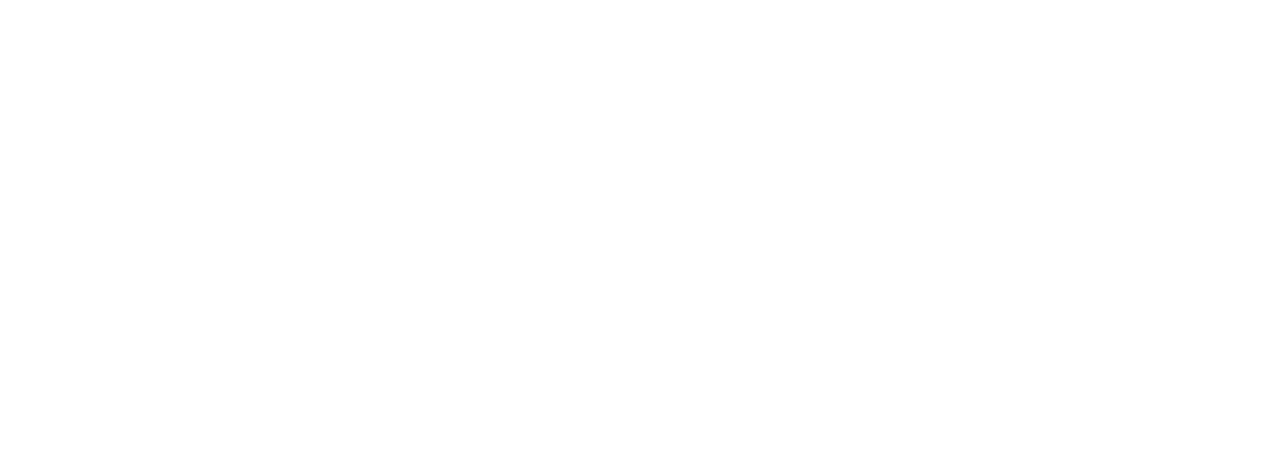
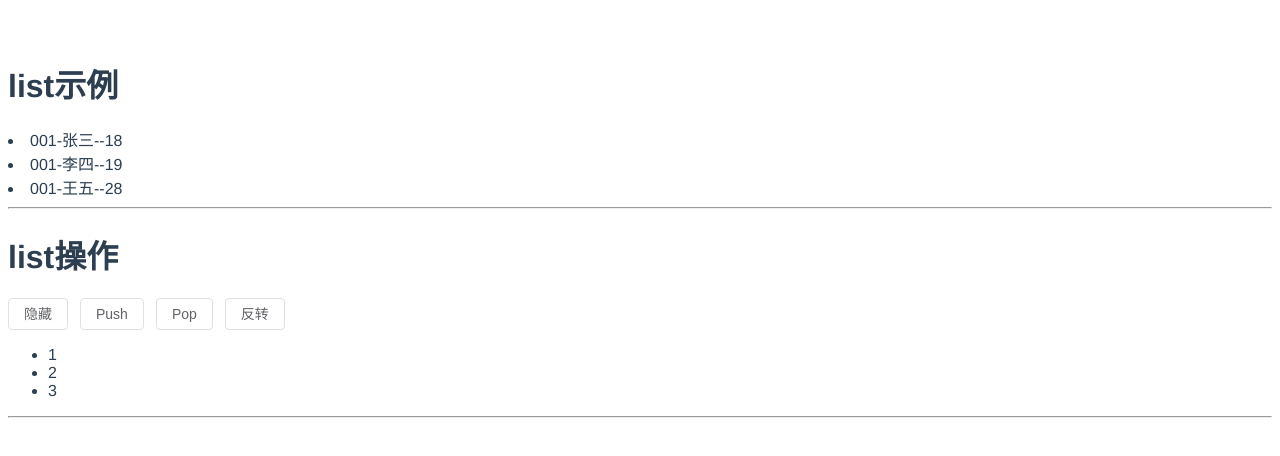
Before and after one commit to icenaked/abs_lab_front, a Vue app: page /vueLab in a window 1280 px wide. Before the commit this address had no page. Shown: the top 456 px of the page. Built offline with nearby package versions, Linux system fonts and the light colour scheme.

Commit message:
before use element container

```diff
--- a/src/router/index.js
+++ b/src/router/index.js
@@ -26,6 +26,12 @@ const routes = [
         path: "/error",
         name: "error",
         component: () => import("../views/error.vue"),
+    },
+    {
+        path: "/vueLab",
+        name: "VueLab",
+        component: () => import("../views/VueLab"),
+
     }
 
 ];
--- /dev/null
+++ b/src/views/VueLab.vue
@@ -0,0 +1,78 @@
+<template>
+  <div class="leftAlign">
+
+    <div>
+      <h1 class="leftAlign">list示例</h1>
+      <el-form id="list" class="leftAlign">
+        <li v-for="p in persons" :key="p.id" >
+          {{p.id}}-{{p.name}}--{{p.age}}
+        </li>
+      </el-form>
+    </div>
+    <hr/>
+
+    <div>
+      <h1 class="leftAlign">list操作</h1>
+      <el-button @click="show = !show">隐藏</el-button>
+      <el-button @click="list.push(list.length + 1)">Push</el-button>
+      <el-button @click="list.pop()">Pop</el-button>
+      <el-button @click="list.reverse()">反转</el-button>
+
+      <ul v-if="show && list.length" class="leftAlign">
+        <li v-for="item of list" :key="item">{{ item }}</li>
+      </ul>
+      <p v-else-if="list.length">躲起来</p>
+      <p v-else>List is empty.</p>
+    </div>
+    <hr/>
+
+  </div>
+
+</template>
+
+<script>
+export default {
+  name: "VueLab",
+  data() {
+    return {
+      activeIndex: "1",
+      persons : [
+        {id:'001',name:"张三",age:18},
+        {id:'001',name:"李四",age:19},
+        {id:'001',name:"王五",age:28}
+      ],
+      show: true,
+      list: [1, 2, 3],
+    };
+  },
+}
+
+</script>
+
+<style scoped>
+.leftAlign{
+  text-align: left
+}
+.layout-container-demo .el-header {
+  position: relative;
+  background-color: var(--el-color-primary-light-7);
+  color: var(--el-text-color-primary);
+}
+.layout-container-demo .el-aside {
+  color: var(--el-text-color-primary);
+  background: var(--el-color-primary-light-8);
+}
+.layout-container-demo .el-menu {
+  border-right: none;
+}
+.layout-container-demo .el-main {
+  padding: 0;
+}
+.layout-container-demo .toolbar {
+  display: inline-flex;
+  align-items: center;
+  justify-content: center;
+  height: 100%;
+  right: 20px;
+}
+</style>
--- a/src/views/Welcome.vue
+++ b/src/views/Welcome.vue
@@ -4,7 +4,10 @@
       hello
       <el-button  @click="gotologIn">登录</el-button>
     </div>
-
+    <div>
+      hello
+      <el-button  @click="gotoVueLab">vue实验</el-button>
+    </div>
 
 
   </div>
@@ -22,7 +25,15 @@ export default {
 
       //指定跳转地址
       this.$router.push('/login')
-    }
+    },
+    gotoVueLab(){
+
+  //点击跳转至上次浏览页面
+  // this.$router.go(-1)
+
+  //指定跳转地址
+  this.$router.push('/VueLab')
+}
   }
 }
 
```
